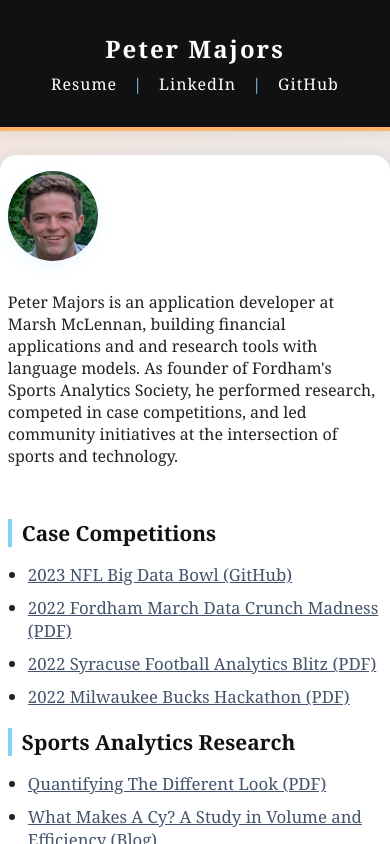
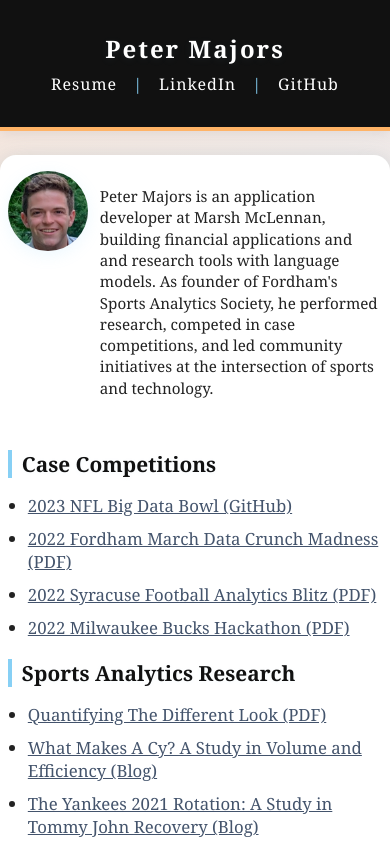
Before and after one commit to peterlmajors/portfolio, a React (Create React App) app: page / in a window 390 px wide. Shown: the top 844 px of the page. Built offline with nearby package versions, Linux system fonts and the light colour scheme.

Commit message:
Horizontal Buffer - Better Mobile Presentation

```diff
--- a/src/App.css
+++ b/src/App.css
@@ -44,7 +44,7 @@
 }
 .main {
   background: #fff;
-  width: 90vw;
+  width: calc(90vw - 10%);
   max-width: 900px;
   margin: 36px auto 0 auto;
   margin-bottom: 36px;
@@ -85,7 +85,7 @@
 .intro-flex {
   display: flex;
   align-items: center;
-  gap: 28px;
+  gap: 20px;
   margin-bottom: 36px;
 }
 .profile-pic {
@@ -115,13 +115,18 @@
     margin: 0 8px;
   }
   .intro-flex {
-    flex-direction: column;
-    gap: 14px;
+    flex-direction: row;
+    gap: 12px;
     align-items: flex-start;
   }
   .profile-pic {
-    width: 90px;
-    height: 90px;
+    width: 80px;
+    height: 80px;
+    flex-shrink: 0;
+  }
+  .intro-flex p {
+    font-size: 0.95rem;
+    line-height: 1.4;
   }
   section {
     margin-bottom: 20px;
```
